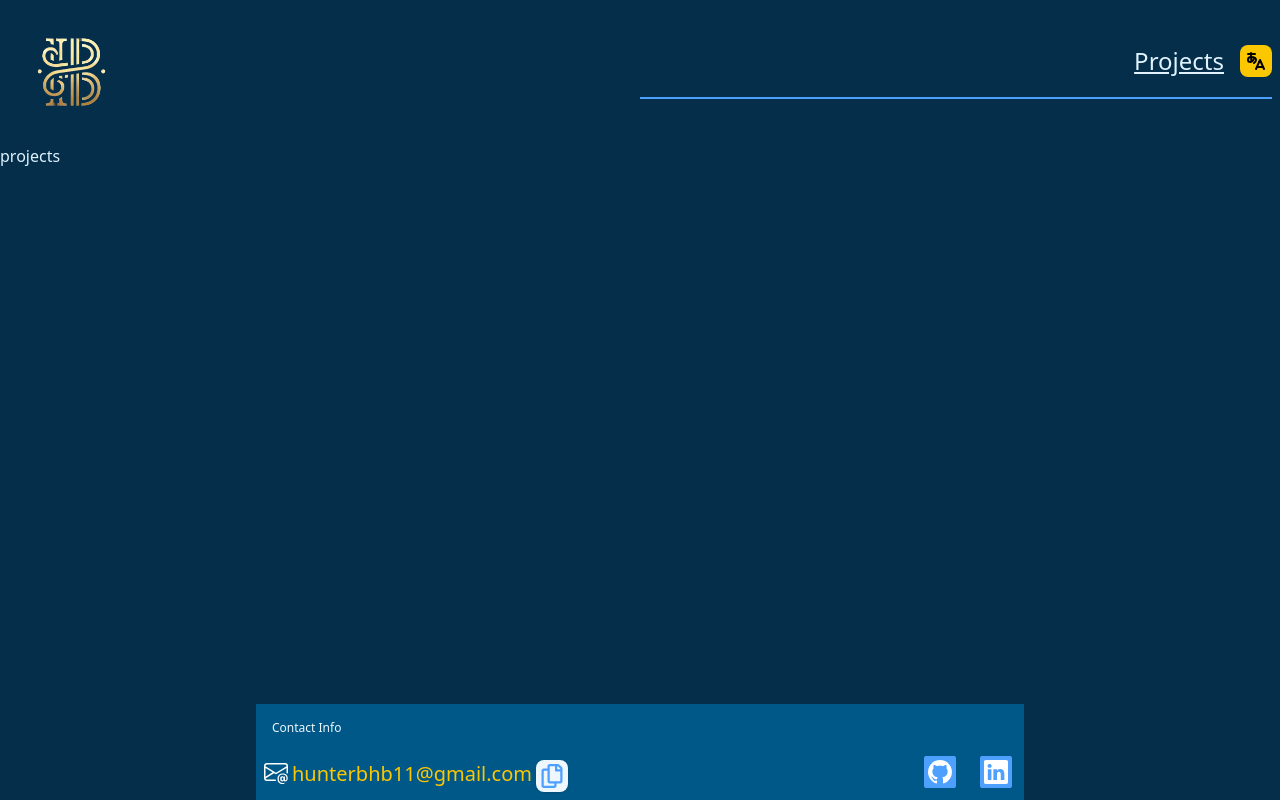
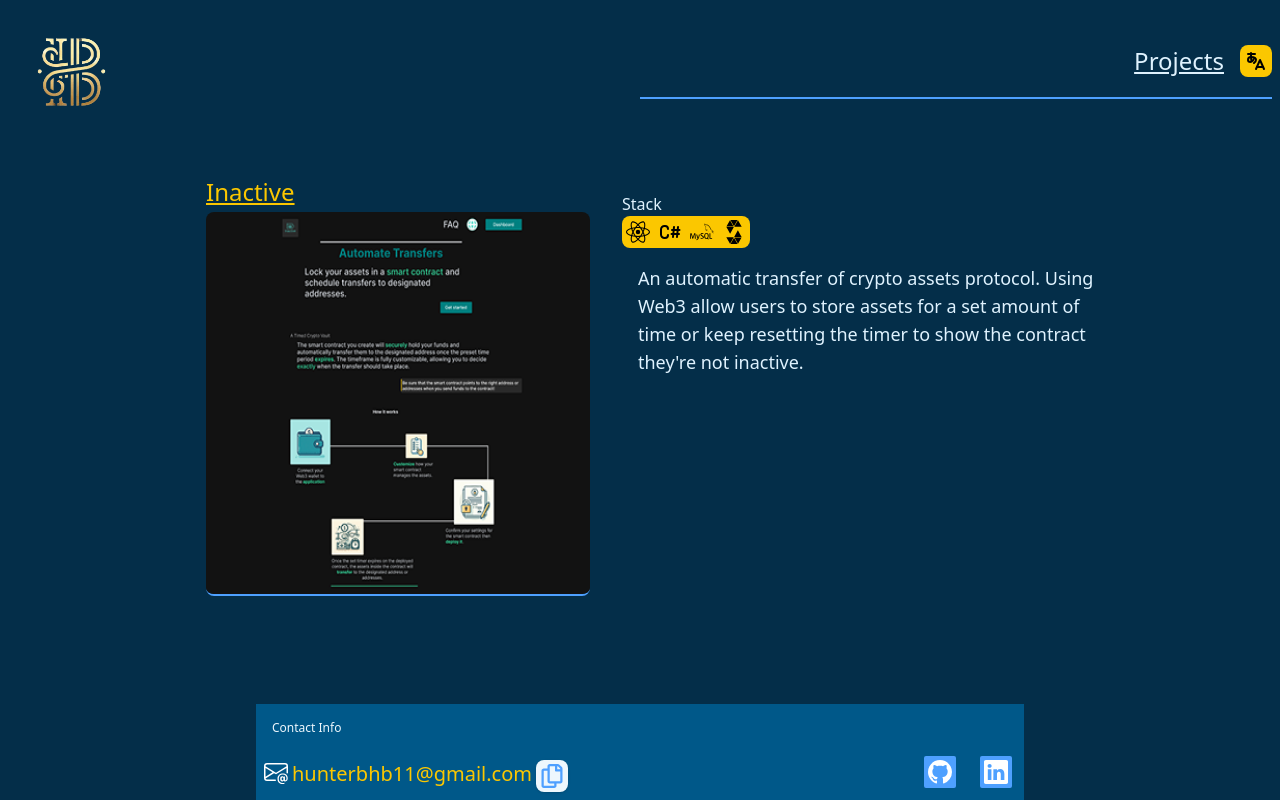
Before and after one commit to hunterbhb/hunterb-portfolio-website, a Next.js app: page /projects in a window 1280 px wide. Built offline with nearby package versions, Linux system fonts and the light colour scheme.

Commit message:
added projects page

```diff
--- a/app/globals.css
+++ b/app/globals.css
@@ -1,5 +1,7 @@
 @import "tailwindcss";
-@plugin "daisyui";
+@plugin "daisyui" {
+  themes: portfolio --default;
+}
 @plugin "daisyui/theme" {
   name: "portfolio";
   default: true;
--- a/app/layout.tsx
+++ b/app/layout.tsx
@@ -1,9 +1,9 @@
 import type { Metadata } from "next";
 import "./globals.css";
 import Image from "next/image";
-import Link from "next/link";
 import LanguageSwitcher from "../components/LanguageSwitcher";
 import CopyEmailButton from "../components/CopyEmailButton";
+import Links from "../components/Links";
 import { BsLinkedin } from "react-icons/bs";
 import { BsGithub } from "react-icons/bs";
 import { BsEnvelopeAt } from "react-icons/bs";
@@ -27,12 +27,7 @@ export default function RootLayout({
             <Image width={128} height={128} src="/logo.png" alt="HB logo" />
           </div>
           <div className="navbar-end pb-5 border-b-2 border-b-secondary gap-4">
-            <Link
-              className="link text-2xl text-base-content"
-              href={"/projects"}
-            >
-              Projects
-            </Link>
+            <Links />
             <LanguageSwitcher />
           </div>
         </nav>
--- a/app/projects/page.tsx
+++ b/app/projects/page.tsx
@@ -1,9 +1,45 @@
-//TODO social media links if available
-//TODO pictures of projects on projects page as an overview
+const inactiveLink = "https://inactive.app/";
+import Image from "next/image";
+import { SiReact, SiSolidity, SiMysql } from "react-icons/si";
+import { TbBrandCSharp } from "react-icons/tb";
+
 export default function Projects() {
   return (
-    <>
-      <h1>projects</h1>
-    </>
+    <main className="flex flex-col items-center">
+      <section className="lg:flex  mt-8 md:ml-15">
+        <div>
+          <a
+            className="pl-4 underline font-medium text-2xl text-primary"
+            href={inactiveLink}
+            target="_blank"
+          >
+            Inactive
+          </a>
+          <Image
+            className="border-b-2 border-secondary rounded-lg w-80 h-64  md:w-120 md:h-115 lg:w-96 lg:h-96 mt-1 mx-4"
+            alt="image of Inactive application"
+            src={"/inactive_shot.png"}
+            width={0}
+            height={0}
+          />
+        </div>
+
+        <div className="p-4">
+          <h4 className="font-light">Stack</h4>
+          <div className="p-1 text-accent max-w-fit rounded-lg bg-primary flex gap-2">
+            <SiReact fontSize={24} />
+            <TbBrandCSharp fontSize={24} />
+            <SiMysql fontSize={24} />
+            <SiSolidity fontSize={24} />
+          </div>
+
+          <p className="text-lg lg:max-w-lg p-4">
+            An automatic transfer of crypto assets protocol. Using Web3 allow
+            users to store assets for a set amount of time or keep resetting the
+            timer to show the contract they're not inactive.
+          </p>
+        </div>
+      </section>
+    </main>
   );
 }
--- /dev/null
+++ b/components/Links.jsx
@@ -0,0 +1,22 @@
+"use client";
+import React from "react";
+import { usePathname } from "next/navigation";
+import Link from "next/link";
+
+const LanguageSwitcher = () => {
+  const pathname = usePathname();
+  return (
+    <>
+      {pathname === "/projects/" ? (
+        <Link className="link text-2xl text-base-content" href={"/"}>
+          Home
+        </Link>
+      ) : (
+        <Link className="link text-2xl text-base-content" href={"/projects"}>
+          Projects
+        </Link>
+      )}
+    </>
+  );
+};
+export default LanguageSwitcher;
```
Also changed, not shown: public/inactive_shot.png (added), 1 other file (tests, documents, lock files or other folders).
